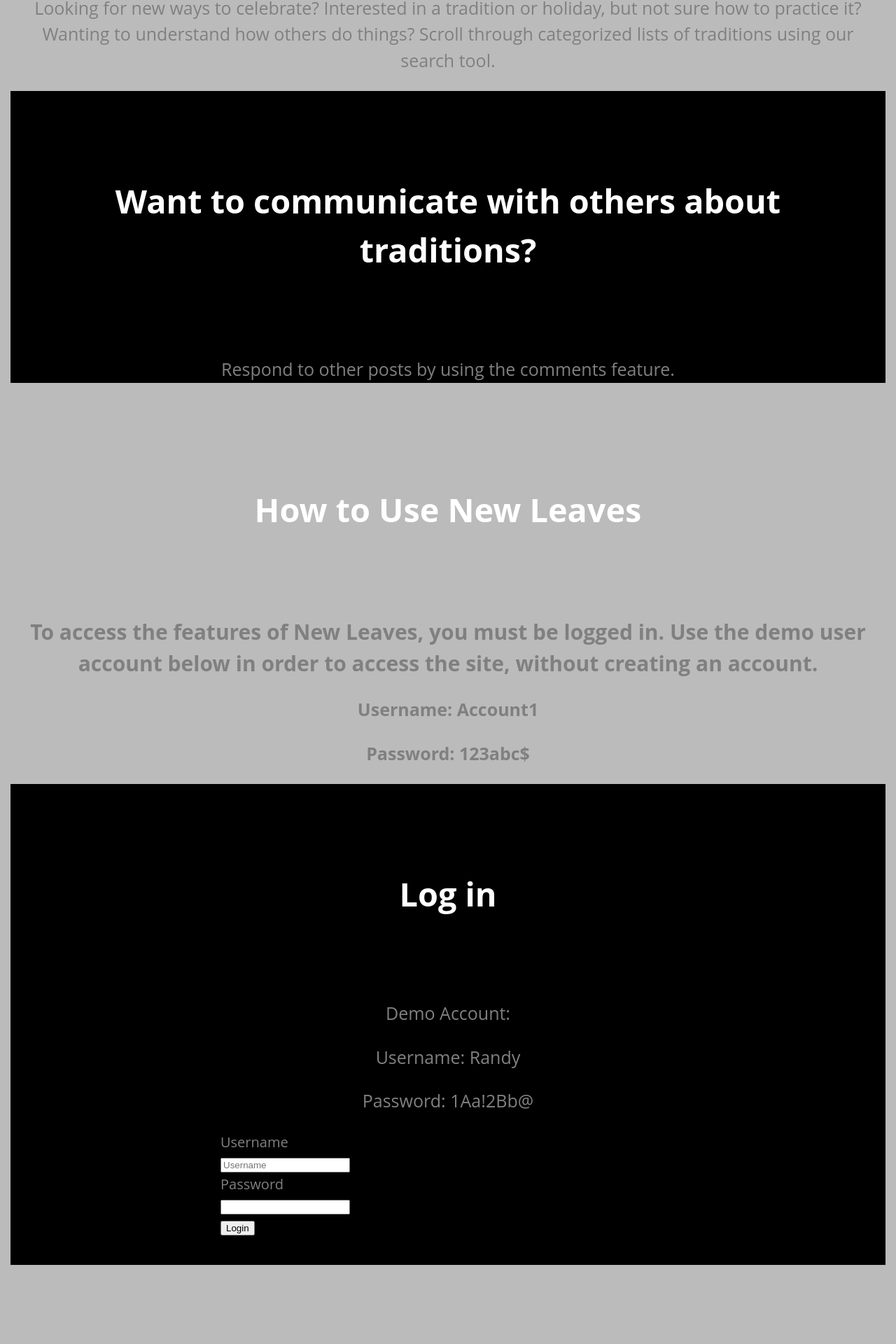
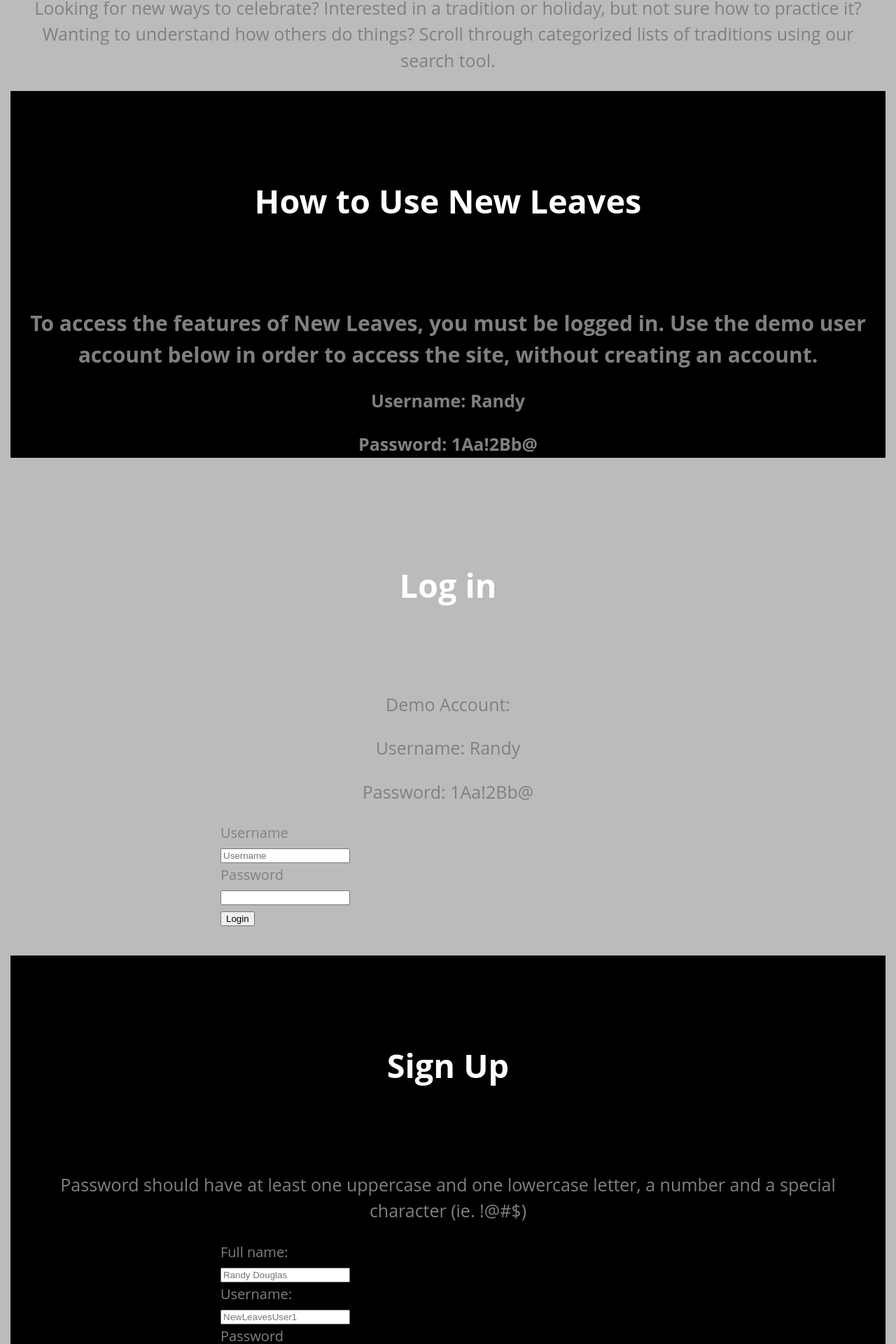
Before and after one commit to RandyWritesCode/new-leaves-app, a React (Create React App) app: page / in a window 1280 px wide. Shown: the part 1431-3351 px from the top of the page at 70% size. Built offline with nearby package versions, Linux system fonts and the light colour scheme; no server answers.

Commit message:
removing comment for all users, removing delete for some users

```diff
--- a/src/Components/App/App.js
+++ b/src/Components/App/App.js
@@ -63,10 +63,9 @@ class App extends React.Component {
       .then(res => {
         username.value = ''
         password.value = ''
-        TokenService.saveAuthToken(res.authToken,)
+        TokenService.saveAuthToken(res.authToken)
+        TokenService.saveUserId(res.userId)
         this.handleLoginSuccess()
-        console.log(res.userId)
-        TokenService.saveUserId(res.userId)
       })
       .catch(res => {
         this.setState({ error: res.error })
--- a/src/Components/ArticleDetails/ArticleDetails.js
+++ b/src/Components/ArticleDetails/ArticleDetails.js
@@ -1,6 +1,5 @@
 import React from 'react';
 import NewLeavesContext from '../../NewLeavesContext'
-// import DeleteButton from '../Buttons/DeleteButton'
 import config from '../../config'
 import TokenService from '../../services/token-services';
 
@@ -63,21 +62,25 @@ export default function ArticleDetails(props) {
           </h2>
           <p>{article.article_type}</p>
           <p>{article.summary}</p>
+          { (article.author == TokenService.getUserId()) ?
+
+            (<>
+
               <button
                 onClick={() =>
                   handleDeleteArticle(article.id, context.deleteArticle)
                 }
               >
                 Delete
-          </button>
+</button> </>) : ''}
 
-          <button
+          {/* <button
             onClick={() =>
               handleCommentArticle(article.id, context.commentArticle)
             }
           >
             Comment
-          </button>
+          </button> */}
 
         </div>
       )}
--- a/src/Components/Articles/Articles.js
+++ b/src/Components/Articles/Articles.js
@@ -6,38 +6,9 @@ import Error from '../AppError/AppError';
 import TokenService from '../../services/token-services';
 import { Link } from 'react-router-dom'
 import './Articles.css'
-import userEvent from '@testing-library/user-event';
 
 
 class Article extends React.Component {
-  // constructor(props) {
-  //   super(props)
-  // }
-
-  // componentDidMount() {
-  //   fetch(`${config.API_ENDPOINT}/articles`,
-  //     {
-  //       method: 'GET',
-  //       headers: {
-  //         'authorization': `bearer ${TokenService.getAuthToken()}`,
-  //       }
-  //     }
-  //   )
-  //     .then(res => {
-  //       console.log('res: ', res, 'res.ok: ', res.ok, 'res.json(): ', res.json())
-  //       // if (!res.ok) {
-  //       //   return res.json.then(error => Promise.reject(error))
-  //       // }
-  //       // return res.json()
-  //     })
-  //   // .then(articles => {
-  //   //   console.log('new component', articles)
-  //   //   this.handleRetrieveArticles(articles)
-  //   // })
-  //   // .catch(error => this.setState({ error }))
-  // }
-
-
 
   handleDeleteArticle = (articleId, deleteNoteByContext) => {
 
@@ -89,7 +60,8 @@ class Article extends React.Component {
 
                     { (article.author == TokenService.getUserId()) ?
 
-                      (<><button>Edit</button>
+                      (<>
+
                         <button
                           onClick={() =>
                             this.handleDeleteArticle(article.id, context.deleteArticle)
--- a/src/Components/Home/Home.js
+++ b/src/Components/Home/Home.js
@@ -31,12 +31,12 @@ export default function Home() {
           <p>Looking for new ways to celebrate?  Interested in a tradition or holiday, but not sure how to practice it?  Wanting to understand how others do things?  Scroll through categorized lists of traditions using our search tool.</p>
         </section>
 
-        <section>
+        {/* <section>
           <header>
             <h3>Want to communicate with others about traditions?</h3>
           </header>
           <p>Respond to other posts by using the comments feature.</p>
-        </section>
+        </section> */}
         <section>
           <header>
             <h1>How to Use New Leaves</h1>
@@ -44,10 +44,10 @@ export default function Home() {
           <h2>To access the features of New Leaves, you must be logged in.
           Use the demo user account below in order to access the site, without creating an account.
         <p>
-              Username: Account1
+              Username: Randy
           </p>
             <p>
-              Password: 123abc$
+              Password: 1Aa!2Bb@
           </p>
           </h2>
         </section>
--- a/src/Components/SearchDisplay/SearchDisplay.js
+++ b/src/Components/SearchDisplay/SearchDisplay.js
@@ -1,6 +1,7 @@
 import React from 'react';
 import PropTypes from 'prop-types';
 import Error from '../AppError/AppError';
+import { Link } from 'react-router-dom';
 
 
 export default function Display(props) {
@@ -10,18 +11,16 @@ export default function Display(props) {
 
       return (<section key={idx}>
         <header>
-          <h2>{article.title}</h2>
+          <h2><Link to={`/articles/${article.id}`}>{article.title} </Link></h2>
           <p>{article.article_type}</p>
         </header>
         <blockquote>{article.summary}</blockquote>
 
-        <button>Edit</button>
-        <button>Delete</button>
+
       </section>
       );
     })
   }
-
 
   return (
     <Error>
--- a/src/Components/SignUp/SignUp.js
+++ b/src/Components/SignUp/SignUp.js
@@ -10,6 +10,7 @@ function SignUp(props) {
         <header>
           <h3>Sign Up</h3>
         </header>
+        <p>Password should have at least one uppercase and one lowercase letter, a number and a special character (ie. !@#$) </p>
         <form className='signup-form' onSubmit={props.handleSignUpSubmit} >
           <div>
             <label htmlFor="fullname">Full name:</label>
--- a/src/config.js
+++ b/src/config.js
@@ -1,7 +1,7 @@
 const config = {
   API_ENDPOINT:
-    // 'https://damp-garden-01927.herokuapp.com/api',
-    'http://localhost:8000/api',
+    'https://damp-garden-01927.herokuapp.com/api',
+  // 'http://localhost:8000/api',
   TOKEN_KEY: 'new-leaves-client-auth-token',
   USER_ID_KEY: 'UserID:'
 }
```
Lines whose indentation alone changed are shown as unchanged.
